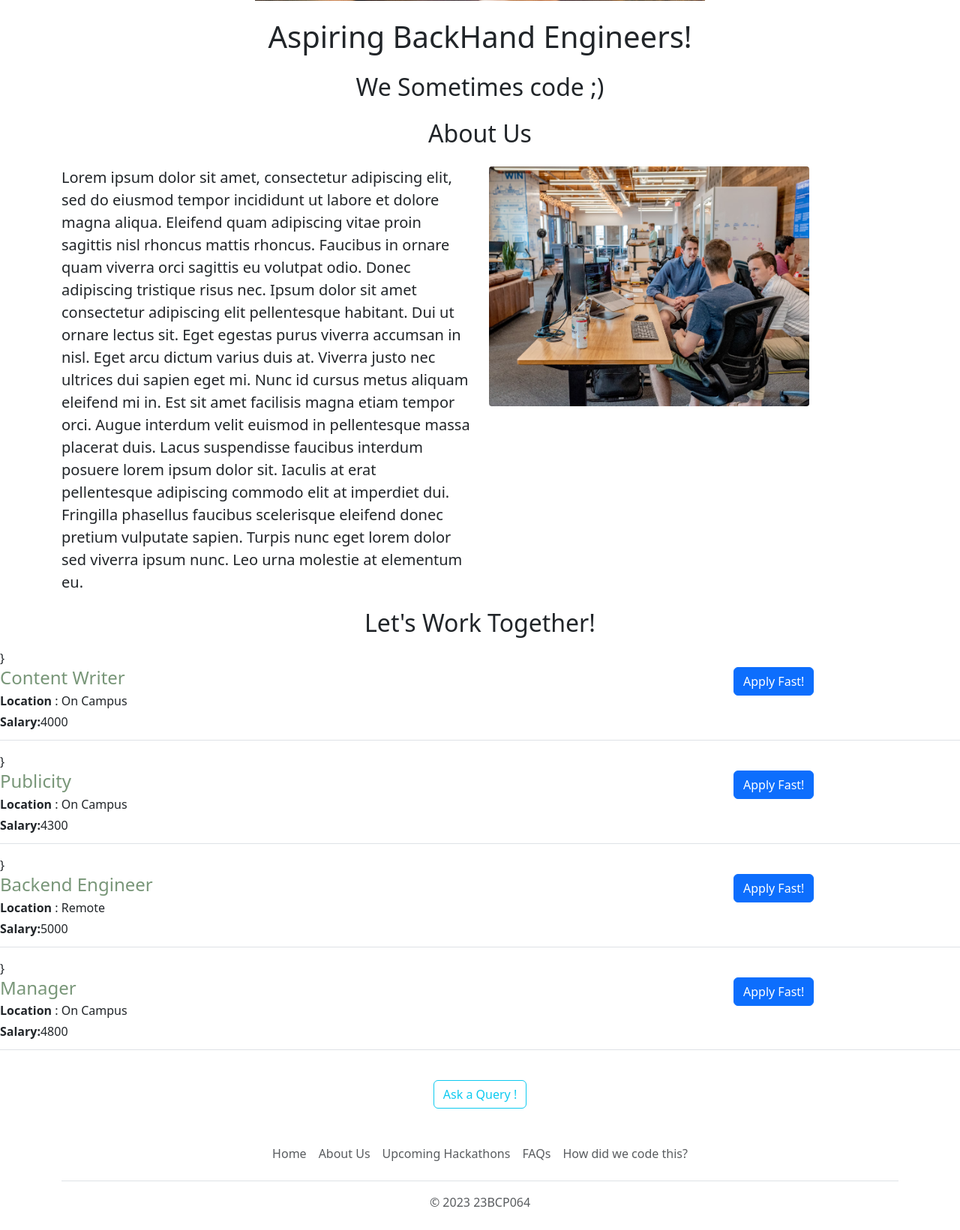
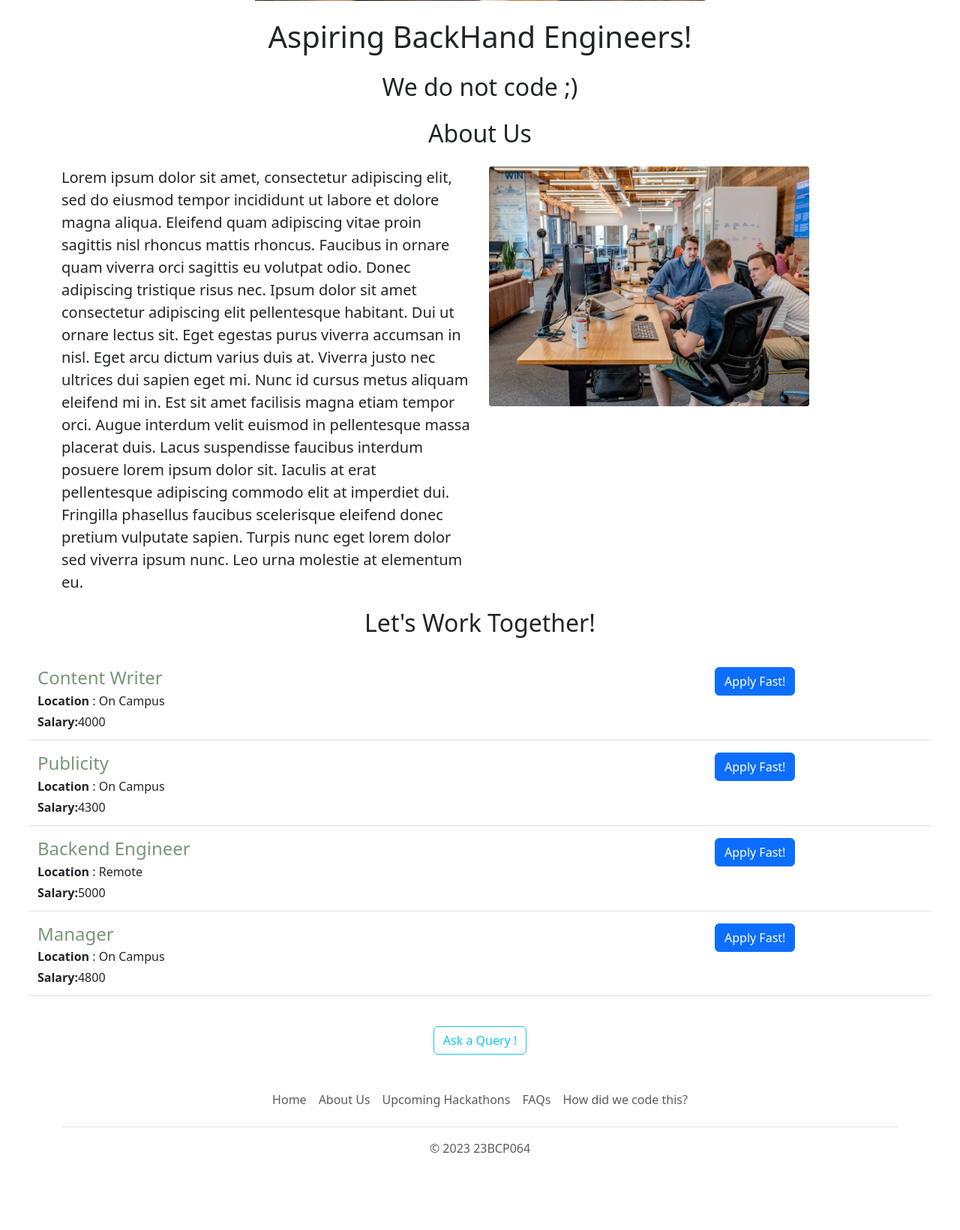
Before and after one commit to guptatavish/Flask-Starter-Website-fcc-, a Flask app: page / in a window 1280 px wide. Shown: the part 423-2064 px from the top of the page at 75% size. After the commit the page ends 1961 px from the top, so only its background shows below. Run offline with Flask 3, Linux system fonts and the light colour scheme.

Commit message:
Bala solved the error ^-^

```diff
--- a/templates/home.html
+++ b/templates/home.html
@@ -37,7 +37,7 @@
    src="/static/pic3.avif" height = '320'></center>
   <div class="container ">
     <h1 class="text-center mt-4 mb-4">Aspiring BackHand Engineers!</h1>
-    <h2 class="text-center mb-4">We Sometimes code ;)</h2>
+    <h2 class="text-center mb-4">We do not  code ;)</h2>
 
     <h2 class="text-center mt-4 mb-4"> About Us</h2>
   <div class="row" style="margin-bottom :4px;">
@@ -53,8 +53,8 @@
   </div>
     <h2 class = "text-center">Let's Work Together!</h2>
     <p>
-      <div style="margin-bottom : 40px;">
-      {% for job in jobs %}}
+      <div style=" margin : 40px 50px;">
+      {% for job in jobs %}
         {% include 'jobs.html' %}
       {% endfor %}
       </div>
```
